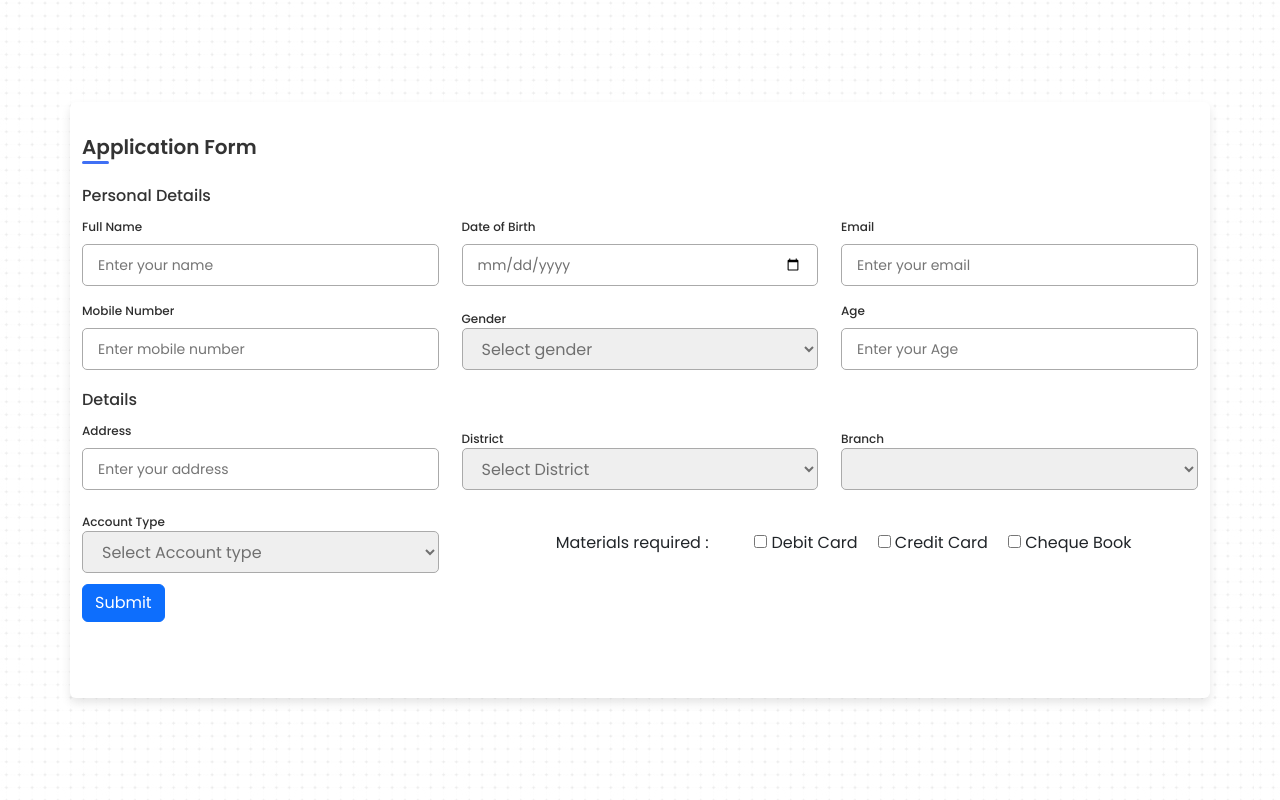
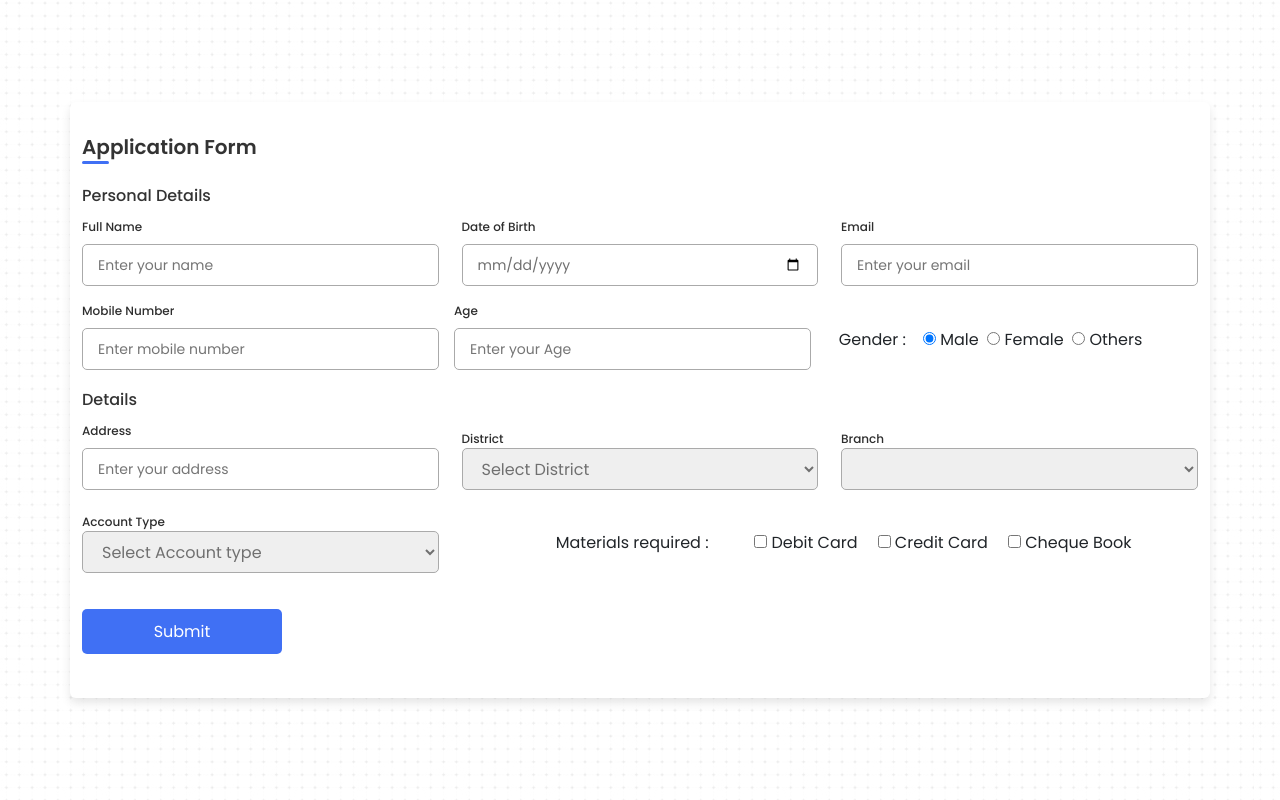
Before and after one commit to a6h1jith/bankingapp, a Django app: page /form/ in a window 1280 px wide. Run offline with Django 4.2, Linux system fonts and the light colour scheme; lists and menus that the app fills with data are empty.

Commit message:
form.html

```diff
--- a/bank/templates/form.html
+++ b/bank/templates/form.html
@@ -21,8 +21,7 @@
 <div class="container">
     <header>Application Form</header>
 
-    <form action="#">
-        {% csrf_token %}
+    <form action="/message">
         <div class="form first">
             <div class="details personal">
                 <span class="title">Personal Details</span>
@@ -47,20 +46,18 @@
                         <label>Mobile Number</label>
                         <input placeholder="Enter mobile number" required type="number">
                     </div>
-
-                    <div class="input-field">
-                        <label>Gender</label>
-                        <select required>
-                            <option disabled selected>Select gender</option>
-                            <option>Male</option>
-                            <option>Female</option>
-                            <option>Others</option>
-                        </select>
-                    </div>
-
                     <div class="input-field">
                         <label>Age</label>
                         <input min="0" placeholder="Enter your Age" required type="number">
+                    </div>
+                     <div class="col-lg-4 ">
+                        <label>&nbsp;&nbsp; Gender : &nbsp;&nbsp;</label>
+                        <input checked="checked" name="gender" type="radio">
+                        <label class="radio-container">Male</label>
+                        &nbsp;<input name="gender" type="radio">
+                        <label class="radio-container">Female</label>
+                        &nbsp;<input name="gender" type="radio">
+                        <label class="radio-container">Others</label>
                     </div>
                 </div>
             </div>
@@ -114,7 +111,7 @@
                     </div>
 
                     </div>
-                    <a class="btn btn-primary" href="/message">Submit</a>
+                    <button onclick="/message" type="submit">Submit</button>
                 </div>
             </div>
         </form>
```
